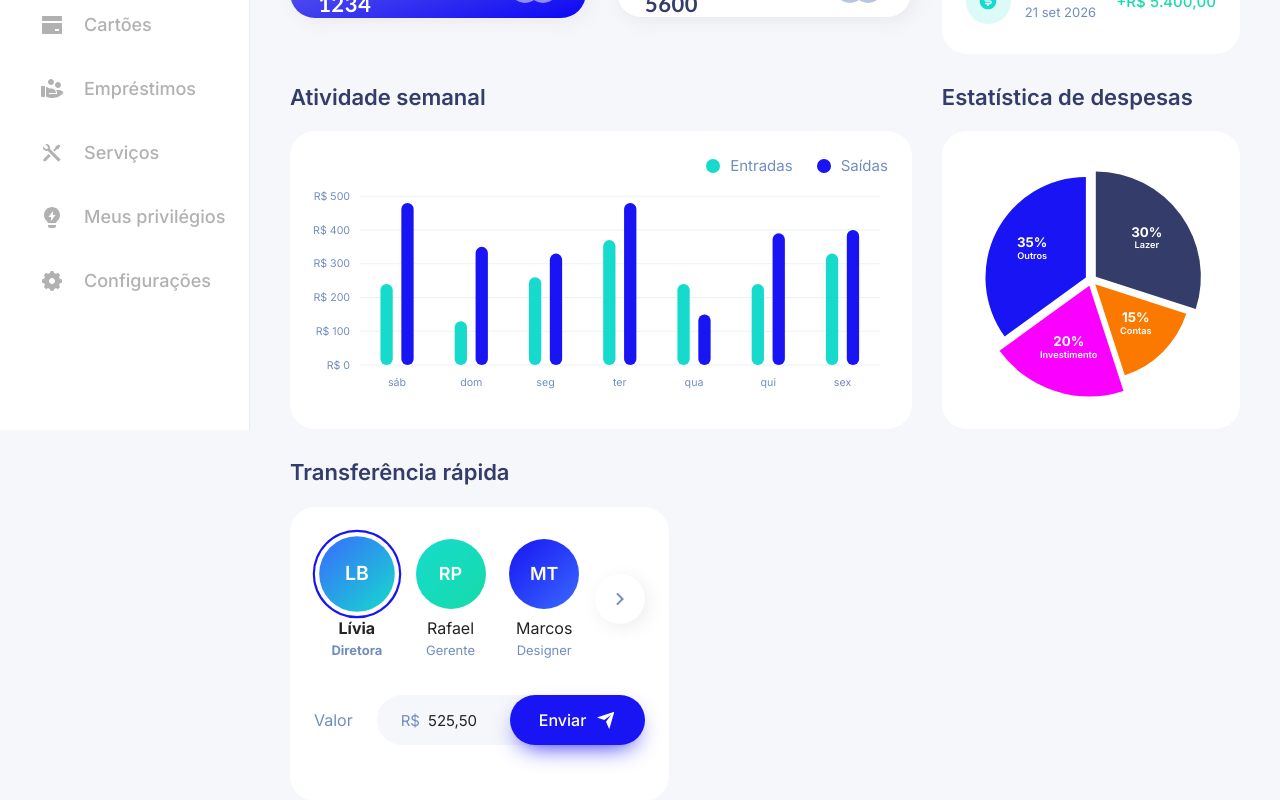
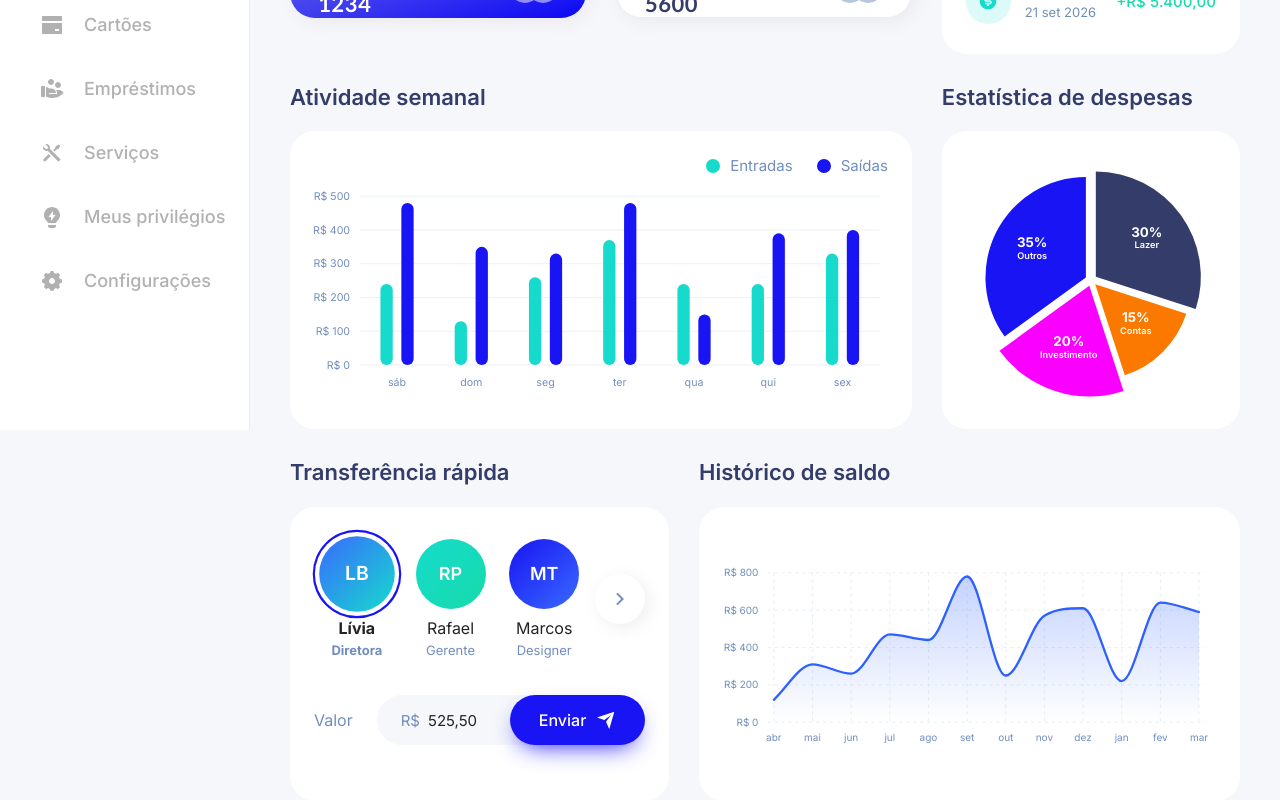
Before and after one commit to VictorNascimento14/Vitalbank, a Next.js app: page / in a window 1280 px wide. Shown: the part 370-1170 px from the top of the page. Built offline with nearby package versions, Linux system fonts and the light colour scheme.

Commit message:
feat(visao-geral): bloco Histórico de saldo (#74)

```diff
--- a/src/app/(painel)/page.tsx
+++ b/src/app/(painel)/page.tsx
@@ -1,23 +1,26 @@
 import {
   atividadeSemanal,
   despesasPorCategoria,
+  historicoDeSaldo,
   listarCartoes,
   listarContatos,
   listarTransacoes,
 } from "@/dados";
 import { AtividadeSemanal } from "@/telas/visao-geral/AtividadeSemanal";
 import { EstatisticaDeDespesas } from "@/telas/visao-geral/EstatisticaDeDespesas";
+import { HistoricoDeSaldo } from "@/telas/visao-geral/HistoricoDeSaldo";
 import { MeusCartoes } from "@/telas/visao-geral/MeusCartoes";
 import { TransferenciaRapida } from "@/telas/visao-geral/TransferenciaRapida";
 import { TransacoesRecentes } from "@/telas/visao-geral/TransacoesRecentes";
 
 export default async function VisaoGeral() {
-  const [cartoes, recentes, semana, despesas, contatos] = await Promise.all([
+  const [cartoes, recentes, semana, despesas, contatos, saldo] = await Promise.all([
     listarCartoes(),
     listarTransacoes({ limite: 3 }),
     atividadeSemanal(),
     despesasPorCategoria(),
     listarContatos(),
+    historicoDeSaldo(),
   ]);
   return (
     <div className="grid gap-6 lg:gap-[30px] xl:grid-cols-[minmax(0,73fr)_minmax(0,35fr)]">
@@ -27,6 +30,7 @@ export default async function VisaoGeral() {
       <EstatisticaDeDespesas despesas={despesas} />
       <div className="grid gap-6 lg:gap-[30px] xl:col-span-2 xl:grid-cols-[minmax(0,445fr)_minmax(0,635fr)]">
         <TransferenciaRapida contatos={contatos} />
+        <HistoricoDeSaldo meses={saldo} />
       </div>
     </div>
   );
--- a/src/dados/index.ts
+++ b/src/dados/index.ts
@@ -6,6 +6,7 @@ import { ATIVIDADE_SEMANAL } from "./sementes/atividade";
 import { CARTOES } from "./sementes/cartoes";
 import { CONTATOS } from "./sementes/contatos";
 import { DESPESAS_POR_CATEGORIA } from "./sementes/despesas";
+import { HISTORICO_DE_SALDO } from "./sementes/saldo";
 import { TRANSACOES } from "./sementes/transacoes";
 import type { Cartao, Contato, Transacao } from "./tipos";
 
@@ -30,3 +31,8 @@ export async function despesasPorCategoria() {
 export async function listarContatos(): Promise<readonly Contato[]> {
   return CONTATOS;
 }
+
+/** Saldo de fim de mês, do mais antigo ao mais recente. */
+export async function historicoDeSaldo() {
+  return HISTORICO_DE_SALDO;
+}
--- /dev/null
+++ b/src/dados/sementes/saldo.ts
@@ -0,0 +1,17 @@
+import type { DiaISO } from "@/dominio/datas";
+
+/** Saldo no fim de cada mês, em centavos (kit: "Balance History"). */
+export const HISTORICO_DE_SALDO: readonly { mes: DiaISO; saldo: number }[] = [
+  { mes: "2026-04-01", saldo: 12000 },
+  { mes: "2026-05-01", saldo: 31000 },
+  { mes: "2026-06-01", saldo: 26000 },
+  { mes: "2026-07-01", saldo: 47000 },
+  { mes: "2026-08-01", saldo: 44000 },
+  { mes: "2026-09-01", saldo: 78000 },
+  { mes: "2026-10-01", saldo: 25000 },
+  { mes: "2026-11-01", saldo: 57000 },
+  { mes: "2026-12-01", saldo: 61000 },
+  { mes: "2027-01-01", saldo: 22000 },
+  { mes: "2027-02-01", saldo: 64000 },
+  { mes: "2027-03-01", saldo: 59000 },
+];
--- /dev/null
+++ b/src/telas/visao-geral/HistoricoDeSaldo.tsx
@@ -0,0 +1,25 @@
+import type { historicoDeSaldo } from "@/dados";
+import { mesCurto } from "@/dominio/datas";
+import { Bloco, GraficoDeLinha, TituloDeSecao } from "@/ui";
+
+type Dados = Awaited<ReturnType<typeof historicoDeSaldo>>;
+
+export function HistoricoDeSaldo({ meses }: { meses: Dados }) {
+  return (
+    <section aria-labelledby="historico-de-saldo" className="flex flex-col">
+      <TituloDeSecao id="historico-de-saldo">Histórico de saldo</TituloDeSecao>
+      <Bloco className="flex flex-1 items-center">
+        <GraficoDeLinha
+          className="w-full"
+          titulo="Saldo no fim de cada mês"
+          formato="moeda"
+          cor="primaria-viva"
+          area
+          gradeTracejada
+          rotulos={meses.map((m) => mesCurto(m.mes))}
+          valores={meses.map((m) => m.saldo)}
+        />
+      </Bloco>
+    </section>
+  );
+}
```
Also changed, not shown: 1 other file (tests, documents, lock files or other folders).
